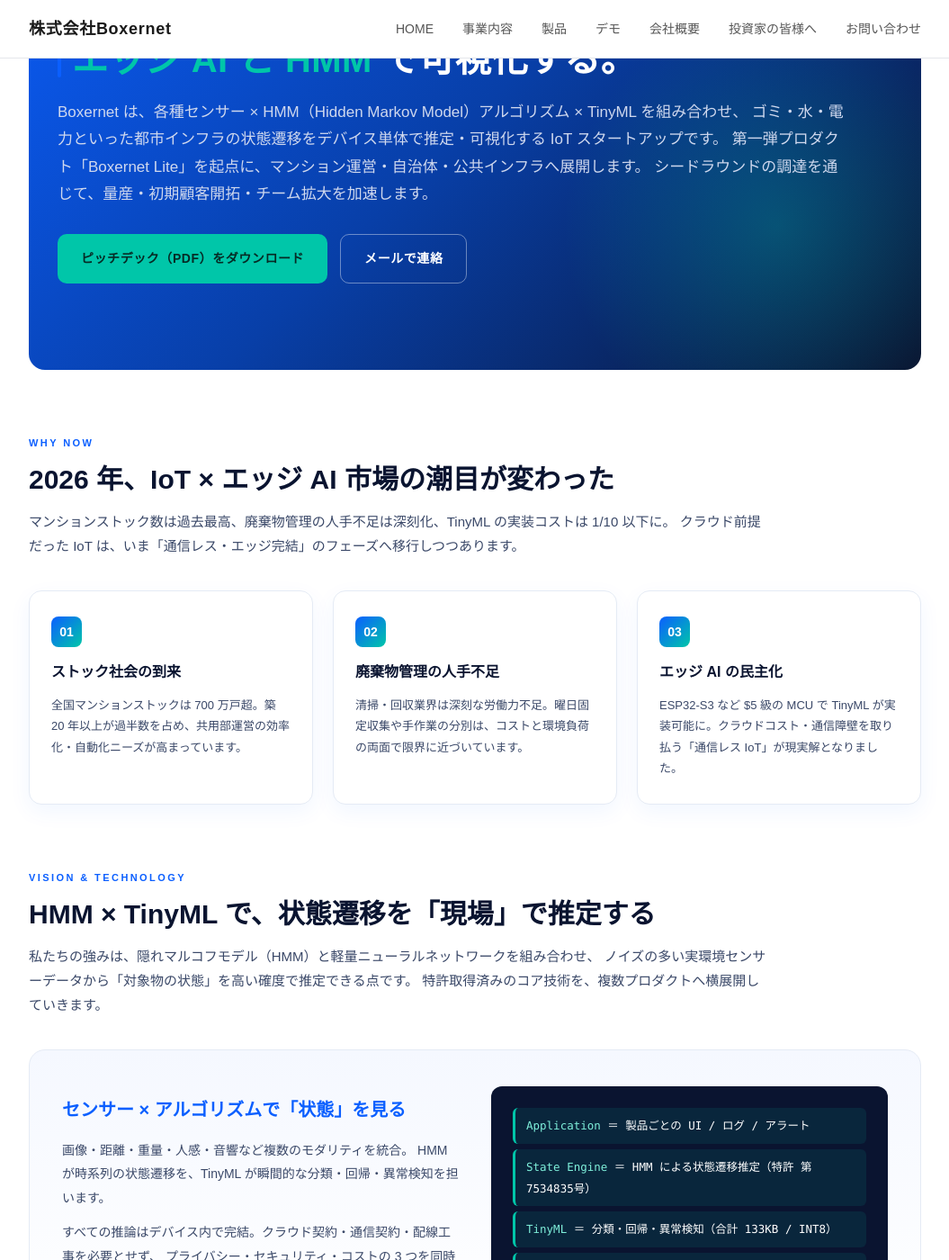
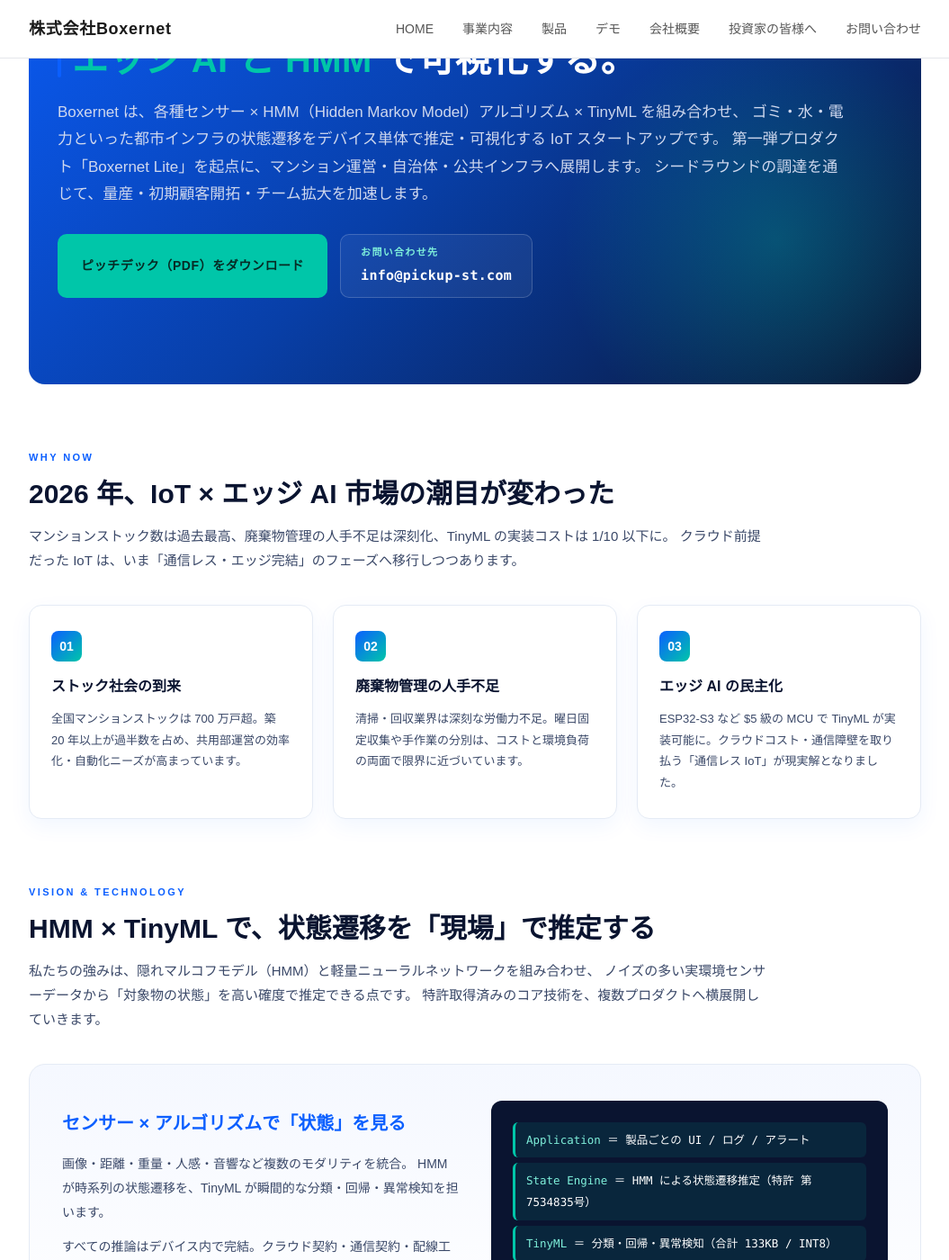
Before and after one commit to gazdentky/boxernet-site, a Jekyll site: the page built from invest.md, in a window 1280 px wide and 1400 px high, scrolled down 283 px. Shown: the whole window at 90% size, without its empty margins (112-1167 px from the left). Built offline with Jekyll 4.4.1, drawn with Linux system fonts in a browser that asks for light colours; some of the changed text lies outside the part shown.

Commit message:
Replace mailto button with plain email text, ensure pitch deck PDF is deployed

```diff
--- a/invest.md
+++ b/invest.md
@@ -56,6 +56,32 @@
 .iv-btn-primary:hover{background:#3ddabf;transform:translateY(-1px);text-decoration:none;color:#062b25;}
 .iv-btn-ghost{background:transparent;color:#fff;border:1px solid rgba(255,255,255,.4);}
 .iv-btn-ghost:hover{background:rgba(255,255,255,.1);text-decoration:none;color:#fff;}
+
+/* メール表示（クリック不可、テキストとして表示） */
+.iv-hero-email{
+  display:inline-flex;flex-direction:column;gap:2px;
+  padding:10px 22px;border-radius:10px;
+  background:rgba(255,255,255,.06);border:1px solid rgba(255,255,255,.18);
+}
+.iv-hero-email-label{
+  font-size:11px;color:#7ff0db;letter-spacing:.12em;font-weight:600;
+}
+.iv-hero-email-addr{
+  font-size:15px;color:#ffffff;font-weight:700;letter-spacing:.02em;
+  font-family:Menlo,Consolas,monospace;
+}
+.iv-cta-email{
+  margin-top:24px;display:inline-flex;flex-direction:column;gap:4px;
+  padding:14px 28px;border-radius:12px;
+  background:rgba(255,255,255,.12);border:1px solid rgba(255,255,255,.25);
+}
+.iv-cta-email-label{
+  font-size:11px;color:#ffffff;letter-spacing:.16em;font-weight:700;opacity:.85;
+}
+.iv-cta-email-addr{
+  font-size:18px;color:#ffffff;font-weight:800;letter-spacing:.02em;
+  font-family:Menlo,Consolas,monospace;
+}
 
 .iv-section{margin:72px 0;}
 .iv-eyebrow{
@@ -239,9 +265,10 @@
       <a href="/assets/pdf/boxernet-pitch-deck.pdf" class="iv-btn iv-btn-primary" download>
         ピッチデック（PDF）をダウンロード
       </a>
-      <a href="mailto:info@pickup-st.com?subject=%5B%E6%8A%95%E8%B3%87%E5%AE%B6%E3%81%AE%E7%9A%86%E6%A7%98%5D%20Boxernet%20%E3%81%AB%E3%81%A4%E3%81%84%E3%81%A6" class="iv-btn iv-btn-ghost">
-        メールで連絡
-      </a>
+      <div class="iv-hero-email">
+        <span class="iv-hero-email-label">お問い合わせ先</span>
+        <span class="iv-hero-email-addr">info@pickup-st.com</span>
+      </div>
     </div>
   </div>
 </section>
@@ -459,9 +486,10 @@
     <a href="/assets/pdf/boxernet-pitch-deck.pdf" class="iv-cta-primary" download>
       ピッチデック（PDF）をダウンロード
     </a>
-    <a href="mailto:info@pickup-st.com?subject=%5B%E6%8A%95%E8%B3%87%E5%AE%B6%E3%81%AE%E7%9A%86%E6%A7%98%5D%20Boxernet%20%E3%81%AB%E3%81%A4%E3%81%84%E3%81%A6" class="iv-cta-secondary">
-      info@pickup-st.com に問い合わせ
-    </a>
+  </div>
+  <div class="iv-cta-email">
+    <span class="iv-cta-email-label">お問い合わせ先</span>
+    <span class="iv-cta-email-addr">info@pickup-st.com</span>
   </div>
 </section>
 
```
